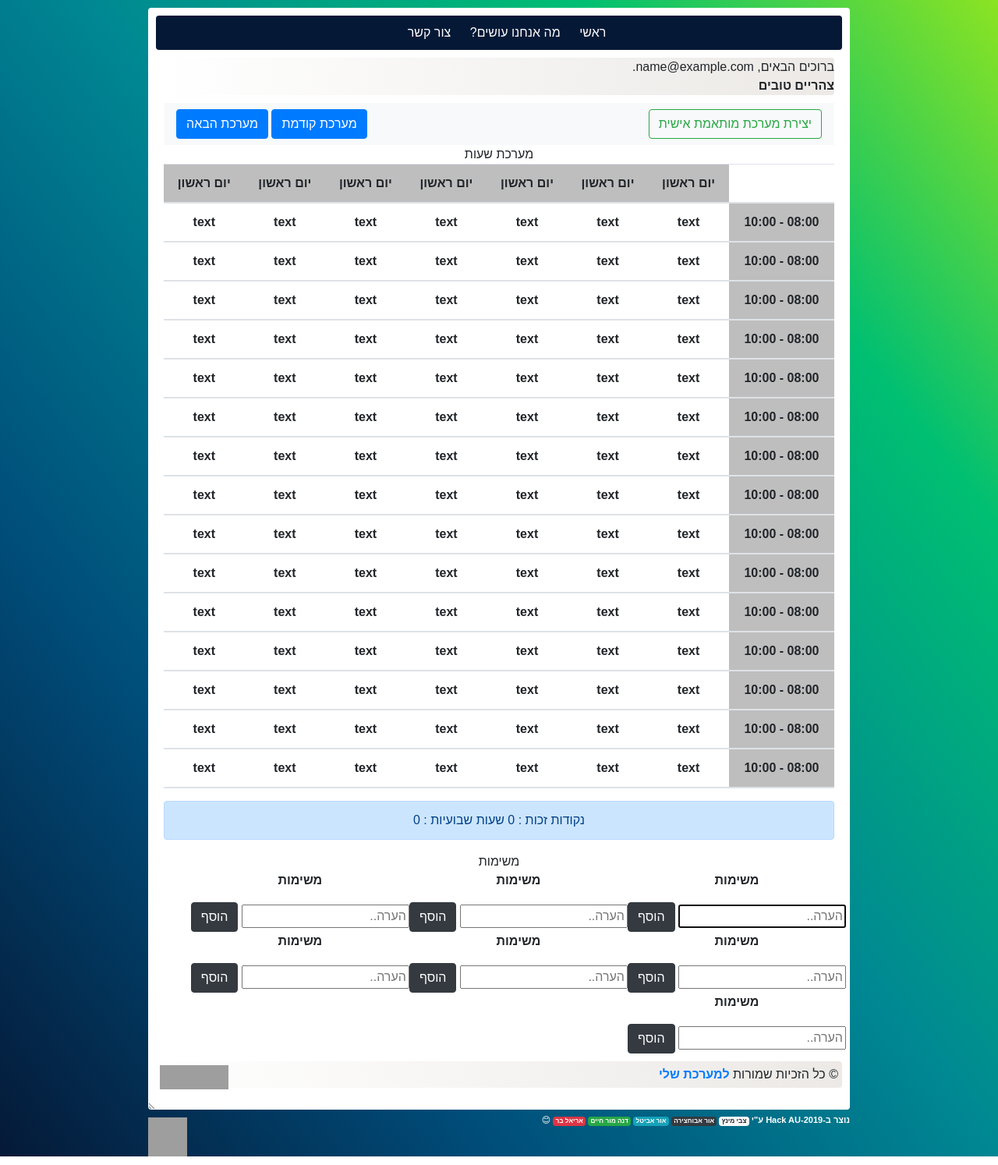
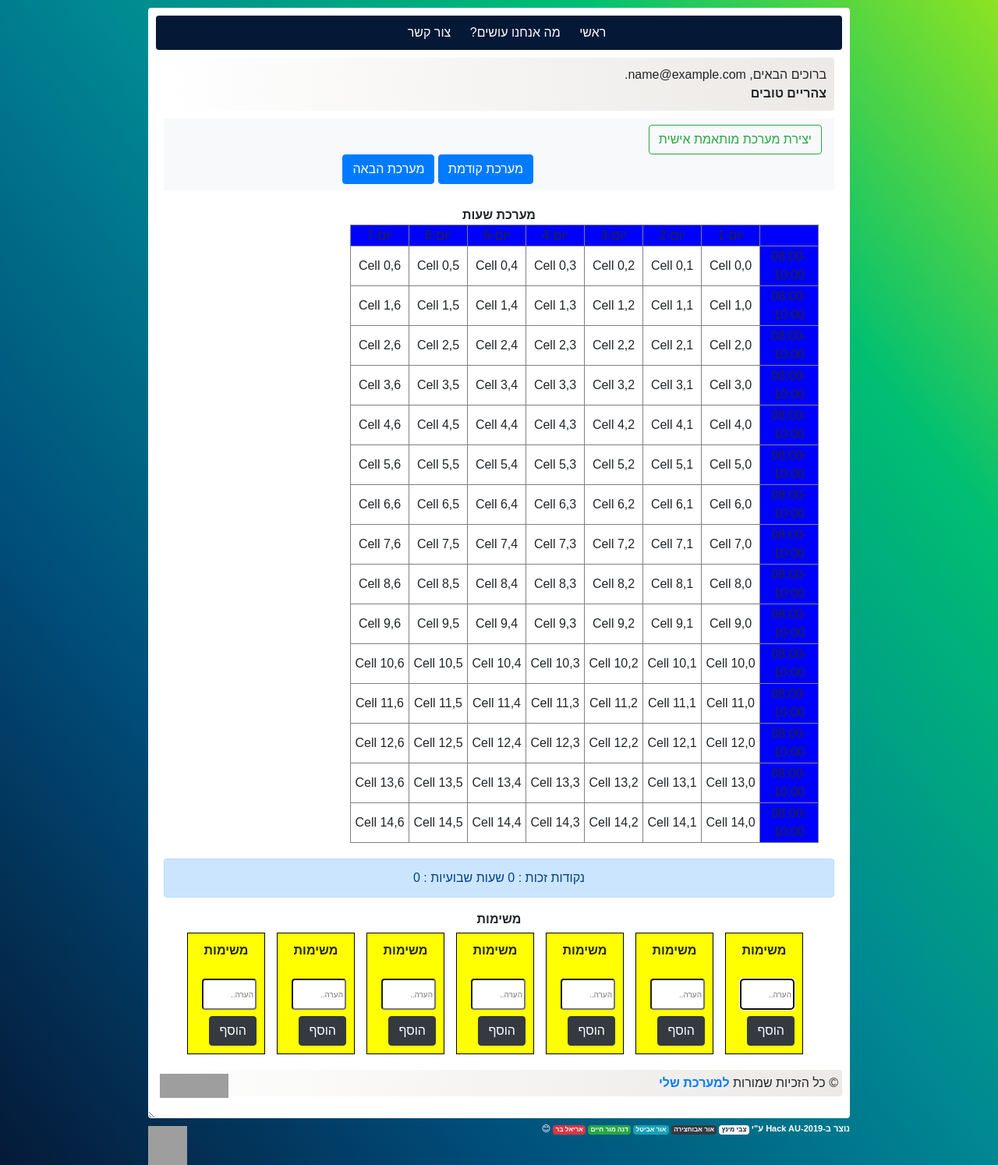
Before and after one commit to ZviMints/Hack-AU-2019, a Flask app: template templates/main.html in a window 1280 px wide. Shown: the part 135-1629 px from the top of the page at 78% size. Run offline with Flask 2, Linux system fonts and the light colour scheme; the template is opened without the code that fills it: most values are stand-ins (such as "Sample title", 1, 10 or a date in 2020); lists and menus that the app fills with data are empty; some libraries are stand-ins or nearby versions; grey boxes are pictures that could not be loaded.

Commit message:
Added dynamic table

```diff
--- a/static/styles/calendar.css
+++ b/static/styles/calendar.css
@@ -7,42 +7,42 @@ background: linear-gradient(to right, #FFFFFF, #ECE9E6); /* W3C, IE 10+/ Edge, F
 -webkit-border-radius: 4px;
 border-radius: 4px;
 margin-bottom: 10px;
-}
-
-#nav {
-margin-bottom: 10px;
+padding: 10px;
 }
 
 /* Create four columns that floats next to each other */
-.menu {
-  float: left;
-  width: 20%;
+.main {
+  margin: 10px;
   padding: 10px;
-  background-color: green;
-  margin-right: 11px;
+}
+#nextprev {
+  margin-right: 370px;
 }
 
-.right {
-  float: left;
-  width: 5%;
-  padding: 10px;
-  background-color: grey;
-  margin-right: 10px;
+#title {
+font-weight: 20px;
+font-weight: bold;
 }
 
-.mid {
-  float: left;
-  width: 65%;
-  padding: 10px;
-  background-color: blue;
-  margin: 0px 10px 0px 10px;
+#task-header {
+  text-align:center;
+  font-weight: bold;
+  font-size: 16px;
 }
 
-.left {
+
+/* Create four equal columns that floats next to each other */
+.column {
   float: left;
-  width: 5%;
+  width: 100px;
   padding: 10px;
-  background-color: grey;
+  margin: 5px 10px 10px 5px;
+  text-align: center;
+  background-color: yellow;
+  border: 1px solid black;
+}
+.row {
+  margin-right: 30px;
 }
 
 /* Clear floats after the columns */
@@ -51,3 +51,24 @@ margin-bottom: 10px;
   display: table;
   clear: both;
 }
+
+#TasksList {
+  text-align: center;
+  font-size: 12px;
+  font-weight: bold;
+}
+#new-task {
+  text-align: right;
+}
+
+.TextField {
+  width: 70px;
+  height: 40px;
+  margin: 8px 0;
+  box-sizing: border-box;
+  -webkit-border-radius: 4px;
+  border-radius: 4px;
+  margin-left: auto;
+  margin-right: auto;
+  font-size: 10px;
+}
--- /dev/null
+++ b/static/table.js
@@ -0,0 +1,47 @@
+function addTable() {
+  var myTableDiv = document.getElementById("myDynamicTable");
+
+  var table = document.createElement('TABLE');
+  table.border = '1';
+
+  var tableBody = document.createElement('TBODY');
+  table.appendChild(tableBody);
+
+// Create Time:
+var tr = document.createElement('TR');
+tr.style.backgroundColor = "blue";
+tableBody.appendChild(tr);
+var td = document.createElement('TD');
+td.width = '75';
+tr.appendChild(td);
+for (var j = 0; j < 7; j++) {
+  var td = document.createElement('TD');
+  td.width = '75';
+  td.appendChild(document.createTextNode("יום" + "-" + (j+1)));
+  tr.appendChild(td);
+}
+
+
+  for (var i = 0; i < 15; i++) {
+    var tr = document.createElement('TR');
+    tableBody.appendChild(tr);
+
+    var time = "08:00";
+    var time2 = "10:00";
+    var td = document.createElement('TD');
+    td.width = '75';
+    td.style.backgroundColor = "blue";
+    td.appendChild(document.createTextNode(time + "-" + time2));
+    tr.appendChild(td);
+
+    for (var j = 0; j < 7; j++) {
+      var td = document.createElement('TD');
+      td.width = '75';
+      td.appendChild(document.createTextNode("Cell " + i + "," + j));
+      td.id = i+","+j;
+      tr.appendChild(td);
+    }
+  }
+  myTableDiv.appendChild(table);
+}
+addTable();
--- a/templates/main.html
+++ b/templates/main.html
@@ -17,29 +17,7 @@
 </nav>
 <div class="main">
 <span id="title">מערכת שעות</span>
-<table class="table table-striped">
-    <thead>
-    <th id="col">
-    </th>
-    {% for j in range(7) %}
-    <th id="col" style="background-color: #bebebe">
-    יום ראשון
-    </th>
-    {% endfor %}
-    {% for j in range(15) %}
-    <tr>
-    <th scope="col" style="background-color: #bebebe;">
-            08:00  - 10:00
-    </th>
-        {% for j in range(7) %}
-        <th scope="col">
-            text
-        </th>
-        {% endfor %}
-    </tr>
-    {% endfor %}
-    </thead>
-</table>
+<div id="myDynamicTable"></div>
 </div>
 <div class="alert alert-primary" role="alert">
     נקודות זכות : 0  שעות שבועיות : 0
@@ -58,4 +36,5 @@
     {% endfor %}
   </div>
 </div>
+<script src="{{ url_for('static',filename='table.js') }}"></script>
 {% endblock %}
```
